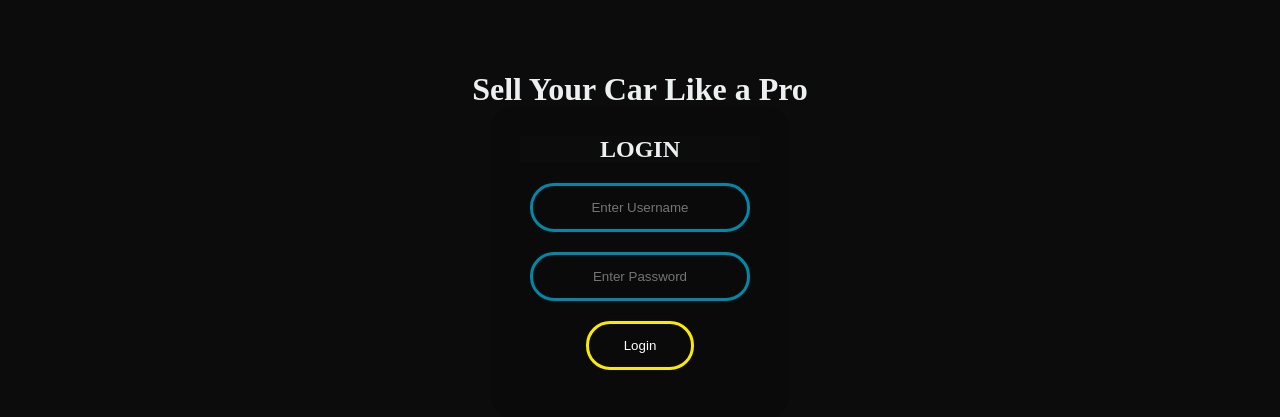
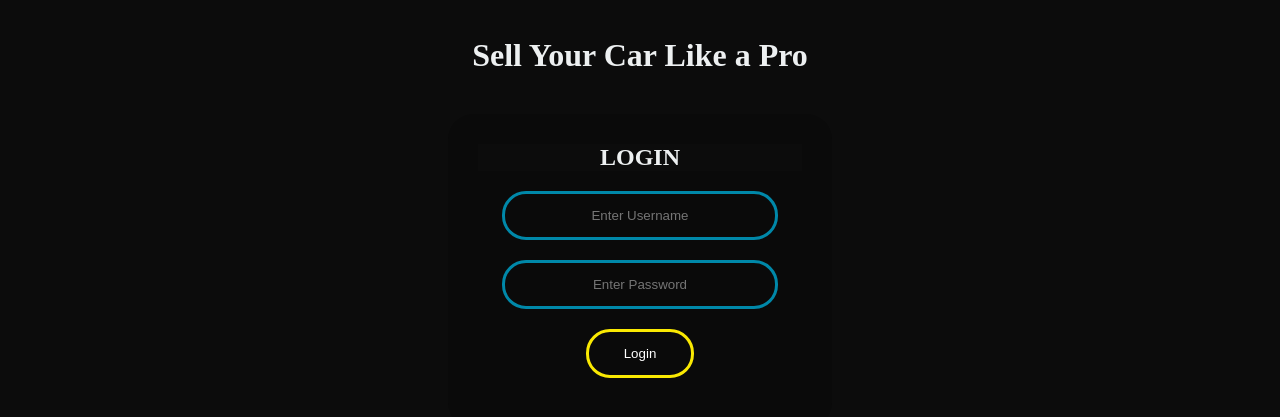
Before and after one commit to norcalchakra/sellYourCar, a plain HTML site: page index.html in a window 1280 px wide. Shown: the part 57-474 px from the top of the page. Drawn offline with Linux system fonts and the light colour scheme.

Commit message:
Change absolute positioning to flex

```diff
--- a/index.html
+++ b/index.html
@@ -19,13 +19,22 @@
         <img class="logo" src="images/logo.png" alt="car and cash behind it">
         <a class="cta" href="#"><button>Sell Now</button></a>
     </header>
+    <div class="banner">
         <h1>Sell Your Car Like a Pro</h1>
+    </div>
+    <div class="login-area">
         <form class="box" action="index.html" method="POST">
         <h2>LOGIN</h2>
         <input type="text" name="" placeholder="Enter Username" id="username">
         <input type="password" name="" placeholder="Enter Password" id="password">
         <input type="submit" name="" value="Login">
         </form>
+    </div>
+
+    <div class="services">
+
+    </div>
+
 
 
 
--- a/styles.css
+++ b/styles.css
@@ -75,9 +75,15 @@ button:hover {
     font-weight: bold;
 }
 
+.banner {
+    display: flex;
+    justify-content: center;
+    align-items: center;
+    margin-top: 30px;
+}
+
 h1 {
     text-align: center;
-    margin-top: 5%;
     font-weight: bold;
     color: #edf0f1;
 }
@@ -86,13 +92,18 @@ h2 {
     color:#edf0f1;
 }
 
+.login-area{
+    display: flex;
+    justify-content: center;
+    align-content: center;
+    position: block;
+    margin-top: 40px;
+}
+
 .box{
-    width: 300px;
+    width: 30%;
     padding: 30px;
-    position: absolute;
-    top: 40%;
-    left: 50%;
-    transform: translate(-50%, -50%);
+    /* transform: translate(-50%, -50%); */
     background: rgba(0,0,0,0.2);
     text-align: center;
     border-radius: 25px;
@@ -113,7 +124,7 @@ h2 {
     text-align: center;
     border: 3px solid rgba(0,136,169,1);
     padding: 14px 10px;
-    width: 220px;
+    width: 85%;
     outline: none;
     color: white;
     border-radius: 24px;
@@ -122,7 +133,7 @@ h2 {
 
 .box input[type="text"]:focus, .box input[type="password"]:focus {
 
-    width: 270px;
+    width: 85%;
     border-color: #fae902;
 }
 
```
Lines whose indentation alone changed are shown as unchanged.
